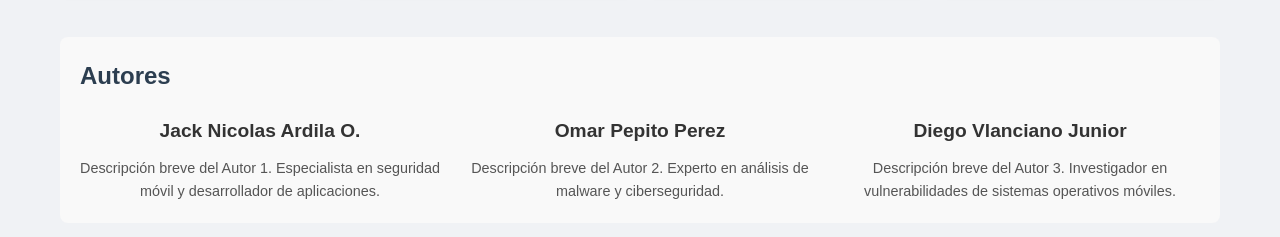
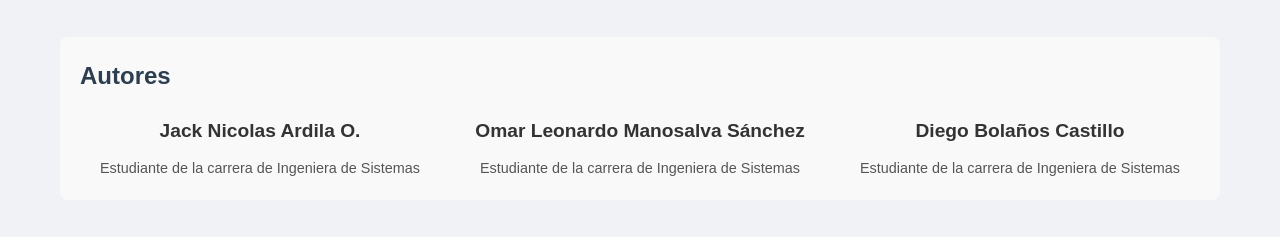
Before and after one commit to jackas779/wiki-virologia, a plain HTML site: page index.html in a window 1280 px wide. Shown: the part 1288-1525 px from the top of the page. Drawn offline with Linux system fonts and the light colour scheme.

Commit message:
actualiza nombres y descripciones de los autores en la sección correspondiente

```diff
--- a/index.html
+++ b/index.html
@@ -94,23 +94,23 @@
             </section>
 
              <!-- Sección de Autores -->
-            <section class="wiki-authors">
+             <section class="wiki-authors">
               <h2>Autores</h2>
               <div class="authors-grid">
                 <div class="author-item">
                   <!-- <img src="imgs/autor1.jpg" alt="Autor 1"> -->
                   <h3>Jack Nicolas Ardila O.</h3>
-                  <p>Descripción breve del Autor 1. Especialista en seguridad móvil y desarrollador de aplicaciones.</p>
+                  <p>Estudiante de la carrera de Ingeniera de Sistemas</p>
                 </div>
                 <div class="author-item">
                   <!-- <img src="imgs/autor2.jpg" alt="Autor 2"> -->
-                  <h3>Omar Pepito Perez</h3>
-                  <p>Descripción breve del Autor 2. Experto en análisis de malware y ciberseguridad.</p>
+                  <h3>Omar Leonardo Manosalva Sánchez</h3>
+                  <p>Estudiante de la carrera de Ingeniera de Sistemas</p>
                 </div>
                 <div class="author-item">
                   <!-- <img src="imgs/autor3.jpg" alt="Autor 3"> -->
-                  <h3>Diego Vlanciano Junior</h3>
-                  <p>Descripción breve del Autor 3. Investigador en vulnerabilidades de sistemas operativos móviles.</p>
+                  <h3>Diego Bolaños Castillo</h3>
+                  <p>Estudiante de la carrera de Ingeniera de Sistemas</p>
                 </div>
               </div>
             </section>
```
